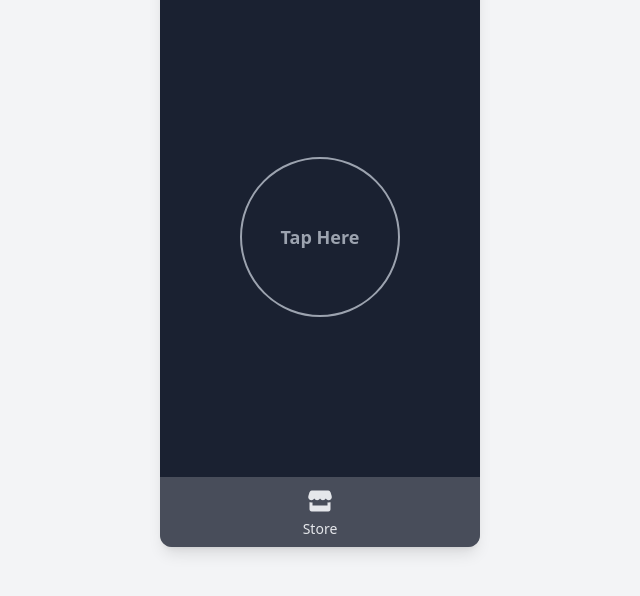
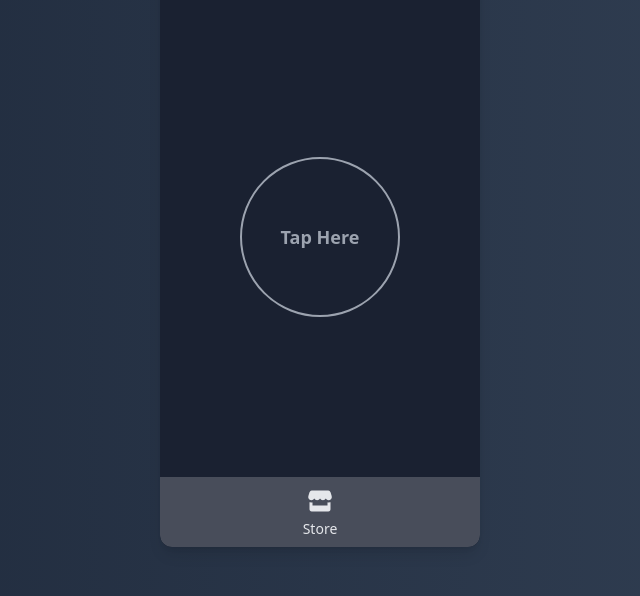
Before and after one commit to khairul-bx1/Rich-Man-Game, a plain HTML site: page index.html in a window 1280 px wide. Shown: the part 204-800 px from the top of the page, without its empty margins (320-960 px from the left). Drawn offline with nearby package versions, Linux system fonts and the light colour scheme.

Commit message:
update index.html and script.js for improved styling and functionality

```diff
--- a/index.html
+++ b/index.html
@@ -9,7 +9,8 @@
             href="https://cdnjs.cloudflare.com/ajax/libs/font-awesome/7.0.1/css/all.min.css">
     </head>
 
-    <body class="bg-gray-100 flex items-center justify-center min-h-screen">
+    <body
+        class="bg-gradient-to-r from-slate-800 to-slate-700 flex items-center justify-center min-h-screen">
 
         <div
             class="w-80 rounded-xl shadow-lg overflow-hidden text-gray-200 bg-[#1a2131]">
--- a/script.js
+++ b/script.js
@@ -1,8 +1,10 @@
+
 
 
 const tap = document.getElementById("tap");
 const balance = document.getElementById("balance");
 let currentBalance = 0;
+autoIncreased = false;
 
 tap.addEventListener("click", () => {
   let amount = 10;
```
